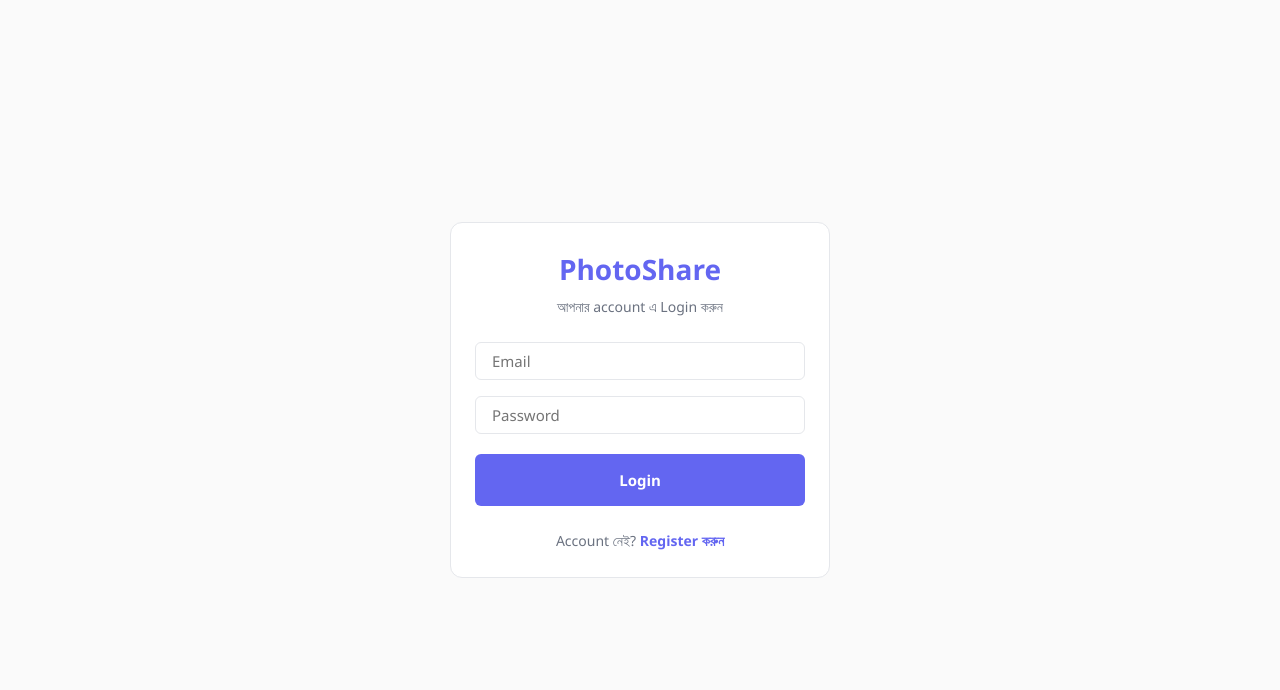
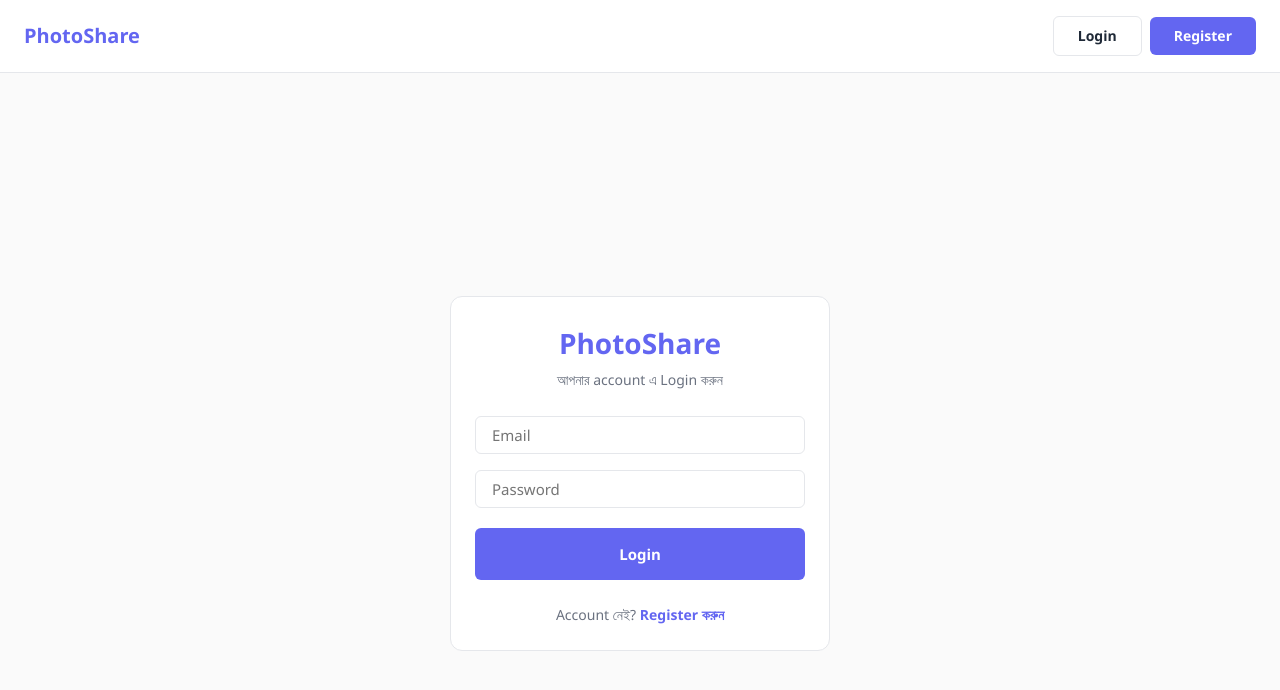
Before and after one commit to titu120/PhotoShare.Frontend, a React (Vite) app: page /login in a window 1280 px wide. Shown: the top 690 px of the page. Built offline with nearby package versions, Linux system fonts and the light colour scheme.

Commit message:
18: Navbar বানান — Login/Logout state অনুযায়ী বদলানো (readymade UI)

```diff
--- a/src/App.jsx
+++ b/src/App.jsx
@@ -1,6 +1,7 @@
 import { BrowserRouter, Routes, Route } from "react-router-dom";
 import { AuthProvider } from "./context/AuthContext";
 import ProtectedRoute from "./components/ProtectedRoute";
+import Navbar from "./components/Navbar";
 import HomePage from "./pages/HomePage";
 import LoginPage from "./pages/LoginPage";
 import RegisterPage from "./pages/RegisterPage";
@@ -9,6 +10,7 @@ function App() {
   return (
     <AuthProvider>
       <BrowserRouter>
+        <Navbar />
         <Routes>
           <Route
             path="/"
--- /dev/null
+++ b/src/components/Navbar.jsx
@@ -0,0 +1,35 @@
+import { Link, useNavigate } from "react-router-dom";
+import { useAuth } from "../context/AuthContext";
+
+function Navbar() {
+  const { isLoggedIn, logout } = useAuth();
+  const navigate = useNavigate();
+
+  const handleLogout = () => {
+    logout();           // AuthContext এর logout() কল করা — Token মুছে ফেলা, isLoggedIn = false
+    navigate("/login");  // Login page এ পাঠিয়ে দেওয়া
+  };
+
+  return (
+    <nav className="navbar">
+      <Link to="/" className="navbar-brand">PhotoShare</Link>
+
+      <div className="navbar-links">
+        {isLoggedIn ? (
+          // Login করা থাকলে — Logout বাটন দেখানো
+          <button onClick={handleLogout} className="btn btn-outline">
+            Logout
+          </button>
+        ) : (
+          // Login করা না থাকলে — Login/Register লিংক দেখানো
+          <>
+            <Link to="/login" className="btn btn-outline">Login</Link>
+            <Link to="/register" className="btn btn-primary">Register</Link>
+          </>
+        )}
+      </div>
+    </nav>
+  );
+}
+
+export default Navbar;
--- a/src/index.css
+++ b/src/index.css
@@ -185,3 +185,27 @@ input, textarea {
   font-size: 14px;
   margin-bottom: var(--spacing-md);
 }
+
+/* ==========================================
+   Navbar
+   ========================================== */
+.navbar {
+  display: flex;
+  justify-content: space-between;
+  align-items: center;
+  padding: var(--spacing-md) var(--spacing-lg);
+  background-color: var(--color-surface);
+  border-bottom: 1px solid var(--color-border);
+}
+
+.navbar-brand {
+  font-size: 20px;
+  font-weight: 700;
+  color: var(--color-primary);
+}
+
+.navbar-links {
+  display: flex;
+  gap: var(--spacing-sm);
+  align-items: center;
+}
```
